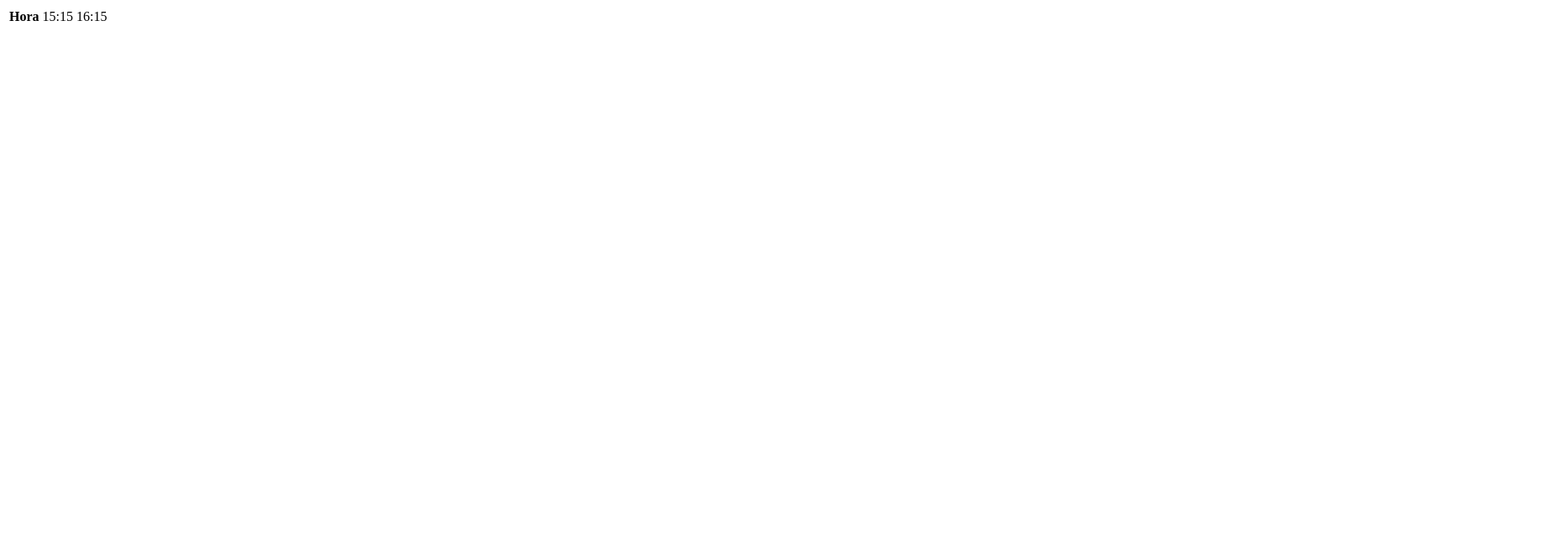
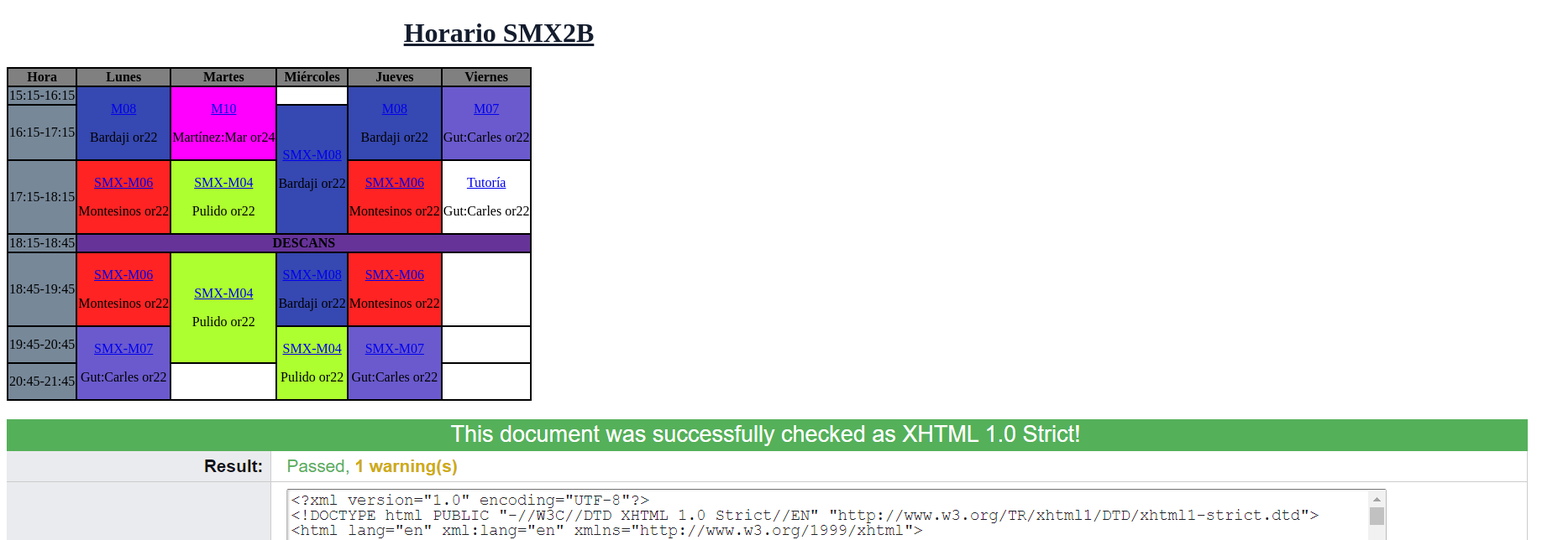
Before and after one commit to chmz31/m08uf5, a plain HTML site: page paginasweb/Horario.html in a window 1280 px wide. Shown: the top 644 px of the page at 84% size, 1861 px wide, since content can reach past the window. Drawn offline with Linux system fonts and the light colour scheme.

Commit message:
commit prueba

```diff
--- /dev/null
+++ b/Css/calendario.css
@@ -0,0 +1,110 @@
+body{
+    background-color: cyan
+    margin-left: 100px;
+    margin-right: 100px;
+}
+
+h1{
+    color: rgb(20, 29, 46);
+    text-decoration: underline;
+    text-align: center;
+}
+
+table,td,th{
+    border-color: black;
+    border-width: 2px;
+    border-style: solid;
+    border-collapse: collapse;
+    background-color: darkgray
+    margin: auto;
+}
+
+table td {
+    text-align: center;
+}
+
+th {
+    background-color: grey;
+}
+
+h1{
+    text-align: center;
+}
+
+.cm04{
+    font-weight: bold;
+    font-family: Georgia;
+    text-decoration: underline;
+}
+
+.m04{
+    background-color: greenyellow;
+}
+
+.cm06{
+    font-weight: bold;
+    font-family: Verdana;
+    text-decoration: underline;
+}
+
+.m06{
+    background-color: rgb(255, 35, 35);
+}
+
+.cm07{
+    font-weight: bold;
+    font-family: sans-serif;
+    text-decoration: underline;
+}
+
+.m07{
+    background-color: slateblue;
+}
+
+.cm08{
+    font-weight: bold;
+    font-family: Times New Roman;
+    text-decoration: underline;
+}
+
+.m08{
+    background-color:  rgb(54, 72, 177);
+}
+
+#cm10{
+    font-weight: bold;
+    font-family: Haettenschweiler;
+    text-decoration: underline;
+}
+
+.m10{
+    background-color: magenta;
+}
+
+#Pati{
+    font-weight: bold;
+    text-align: center;
+}
+
+.clasehora{
+    background-color: lightslategray;
+}
+
+.cpati{
+    background-color: rebeccapurple;
+}
+
+#Tut{
+    font-weight: bold;
+    font-family: Arial Narrow Bold;
+    text-decoration: underline;
+}
+
+.tut2{
+    background-color: rgb(197, 174, 43);
+}
+
+img{
+    display: block;
+    margin: auto;
+}
--- a/paginasweb/Horario.html
+++ b/paginasweb/Horario.html
@@ -1,15 +1,190 @@
+<?xml version="1.0" encoding="UTF-8"?>
 <!DOCTYPE html PUBLIC "-//W3C//DTD XHTML 1.0 Strict//EN" "http://www.w3.org/TR/xhtml1/DTD/xhtml1-strict.dtd">
-<html xmlns="http://www.w3.org/1999/xhtml" lang="es" xml:lang="es">
+<html lang="en" xml:lang="en" xmlns="http://www.w3.org/1999/xhtml">
+    <head>
+        <title>Horario</title>
+        <meta http-equiv="content-type" content="text/html; charset=utf-8"/>
+        <meta name="viewport" content="width=device-width, initial-scale=1.0"/>
+        <link rel="stylesheet" href="../Css/calendario.css"/>
+    </head>
+<body>
 
-<head>
-<meta http-equiv="Content-Type" content="text/html; charset=UTF-8" />
-<title>Horario</title>
-</head>
+<h1>Horario SMX2B</h1>
 
-<body>
-<table summary="Horario de clase">
-<tr>
-<th rowspan="2">Hora</th>
-<td>15:15
-16:15</td>
-</tr>
+<table>
+    <tr>
+        <th>Hora</th>
+        <th>Lunes</th>
+        <th>Martes</th>
+        <th>Miércoles</th>
+        <th>Jueves</th>
+        <th>Viernes</th>
+    </tr>
+
+    <tr>
+        <td class="clasehora">15:15-16:15</td>
+
+        <td class="m08" rowspan="2">
+            <p><span class="Cm08"><a href="https://campus.proven.cat/course/view.php?id=276">M08</a></span></p>
+            <p>Bardaji
+            or22</p>
+        </td>
+
+        <td class="m10" rowspan="2">
+            <p><span id="Cm10"><a href="https://campus.proven.cat/course/view.php?id=331">
+            M10</a></span></p>
+            <p>Martínez:Mar
+            or24</p>
+        </td>
+
+        <td></td>
+
+        <td class="m08" rowspan="2">
+            <p><span class="Cm08">
+            <a href="https://campus.proven.cat/course/view.php?id=276">M08</a></span></p>
+            <p>Bardaji
+            or22</p>
+        </td>
+
+        <td class="m07" rowspan="2">
+            <p><span class="Cm07">
+            <a href="https://campus.proven.cat/course/view.php?id=430">M07</a></span></p>
+            <p>Gut:Carles
+            or22</p>
+        </td>
+
+    </tr>
+
+    <tr>
+        <td class="clasehora">16:15-17:15</td>
+
+        <td class="m08" rowspan="2">
+            <p><span class="Cm08">
+            <a href="https://campus.proven.cat/course/view.php?id=276">SMX-M08</a></span></p>
+            <p>Bardaji
+            or22</p>
+        </td>
+
+    </tr>
+
+    <tr>
+        <td class="clasehora">17:15-18:15</td>
+
+        <td class="m06">
+            <p><span class="Cm06">
+            <a href="https://campus.proven.cat/course/view.php?id=419">SMX-M06</a></span></p>
+            <p>Montesinos
+            or22</p>
+        </td>
+
+        <td class="m04">
+            <p><span class="Cm04">
+            <a href="https://campus.proven.cat/course/view.php?id=251">SMX-M04</a></span></p>
+            <p>Pulido
+            or22</p>
+        </td>
+
+        <td class="m06">
+            <p><span class="Cm06">
+            <a href="https://campus.proven.cat/course/view.php?id=419">SMX-M06</a></span></p>
+            <p>Montesinos
+            or22</p>
+        </td>
+
+        <td class="tut">
+            <p><span id="Tut2"><a href="https://campus.proven.cat/course/view.php?id=103">Tutoría</a></span></p>
+            <p>Gut:Carles
+            or22</p>
+        </td>
+
+    </tr>
+
+    <tr>
+
+        <td class="clasehora"><span class="hora">18:15-18:45</span></td>
+
+        <td class="cpati" colspan="5">
+            <span id="Pati">DESCANS</span>
+        </td>
+
+    </tr>
+
+    <tr>
+
+        <td class="clasehora">18:45-19:45</td>
+
+        <td class="m06">
+            <p><span class="Cm06">
+            <a href="https://campus.proven.cat/course/view.php?id=419">SMX-M06</a></span></p>
+            <p>Montesinos
+            or22</p>
+        </td>
+
+        <td class="m04" rowspan="2">
+            <p><span class="Cm04">
+            <a href="https://campus.proven.cat/course/view.php?id=251">SMX-M04</a></span></p>
+            <p>Pulido
+            or22</p>
+        </td>
+
+        <td class="m08">
+            <p><span class="Cm08">
+            <a href="https://campus.proven.cat/course/view.php?id=276">SMX-M08</a></span></p>
+            <p>Bardaji
+            or22</p>
+        </td>
+
+        <td class="m06">
+            <p><span class="Cm06">
+            <a href="https://campus.proven.cat/course/view.php?id=419">SMX-M06</a></span></p>
+            <p>Montesinos
+            or22</p>
+        </td>
+
+        <td></td>
+
+    </tr>
+
+    <tr>
+
+        <td class="clasehora"><span class="hora">19:45-20:45</span></td>
+
+        <td class="m07" rowspan="2">
+            <p><span class="Cm07">
+            <a href="https://campus.proven.cat/course/view.php?id=430">SMX-M07</a></span></p>
+            <p>Gut:Carles
+            or22</p>
+        </td>
+
+        <td class="m04" rowspan="2">
+            <p><span class="Cm04">
+            <a href="https://campus.proven.cat/course/view.php?id=251">SMX-M04</a></span></p>
+            <p>Pulido
+            or22</p>
+        </td>
+
+        <td class="m07" rowspan="2">
+            <p><span class="Cm07">
+            <a href="https://campus.proven.cat/course/view.php?id=430">SMX-M07</a></span></p>
+            <p>Gut:Carles
+            or22</p>
+        </td>
+
+        <td></td>
+
+    </tr>
+
+    <tr>
+
+        <td class="clasehora">20:45-21:45</td>
+        <td></td>
+        <td></td>
+
+    </tr>
+
+</table>
+
+<p><img src="../imagenes/Validacion10.png" alt="Comprobación"/></p>
+
+</body>
+</html>
```
Also changed, not shown: paginasweb/Formulario.html (added, +73 -0 lines), Css/formulario.css (added), imagenes/Validacion10.PNG (added), 2 other files.
